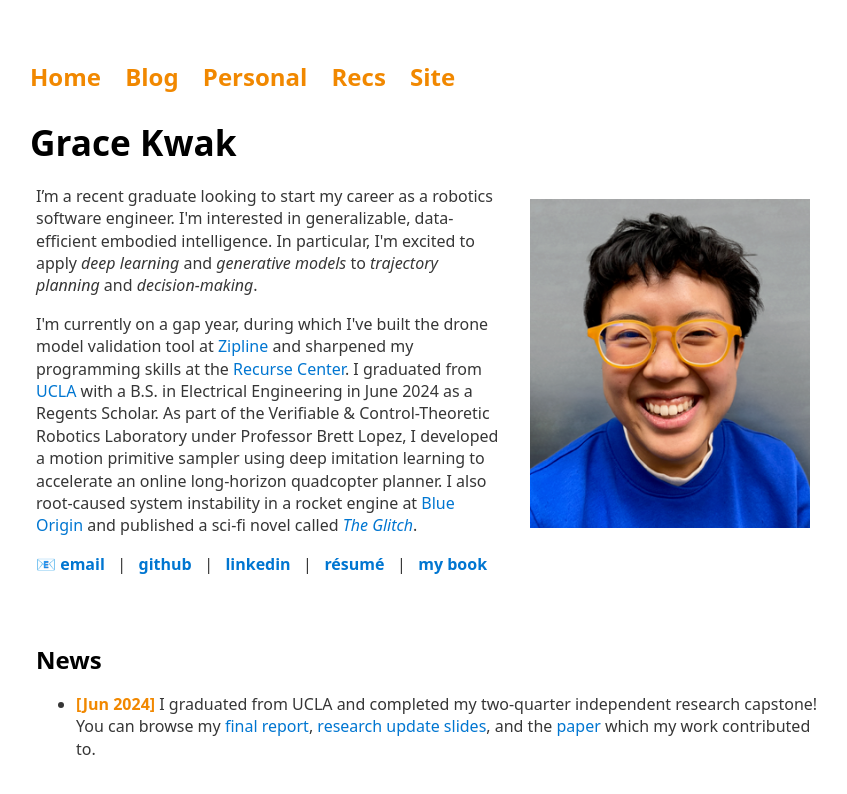
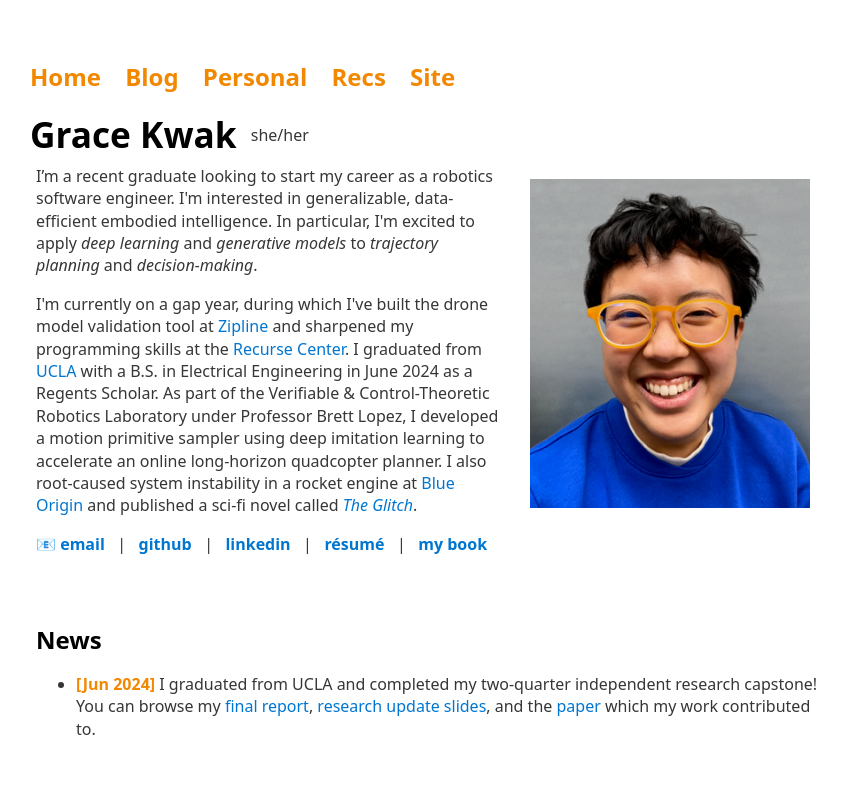
Before and after one commit to grkw/grkw.github.io, a Jekyll site: the page built from index.html, in a window 1280 px wide. Shown: the top 794 px of the page, without its empty margins (210-1057 px from the left). Built offline with Jekyll 4.4.1, drawn with Linux system fonts in a browser that asks for light colours.

Commit message:
Add pronouns

```diff
--- a/index.html
+++ b/index.html
@@ -11,7 +11,8 @@ title: Grace Kwak
 </head>
 
 <body>
-  <h1>Grace Kwak</h1>
+  <h1 style="display:inline;">Grace Kwak</h1>
+  <span style="font-size:1em; vertical-align:super; margin-left:10px;">she/her</span>
   <table style="width:100%;max-width:800px;border:0;border-spacing:0;border-collapse:separate;margin:auto;">
     <tbody>
       <tr style="padding:0;">
```
